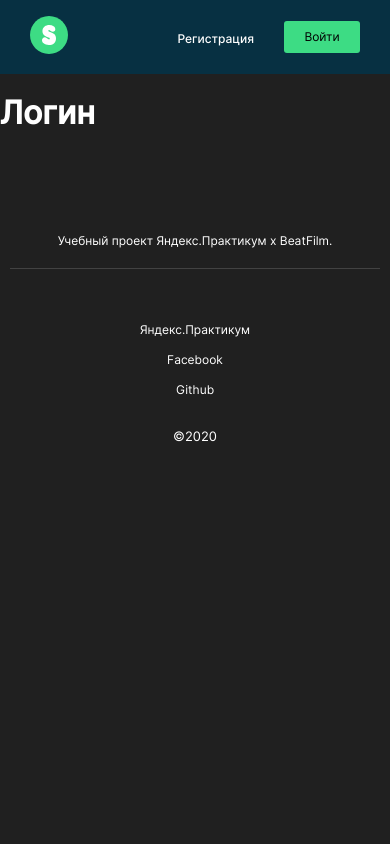
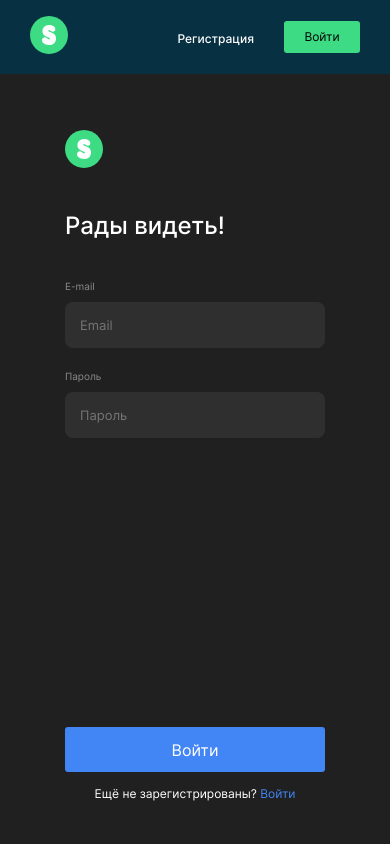
Before and after one commit to romanlesnoy/movies-explorer-frontend, a React (Create React App) app: page /sign-in in a window 390 px wide. Shown: the top 844 px of the page. Built offline with nearby package versions, Linux system fonts and the light colour scheme.

Commit message:
Create a Login component

```diff
--- a/src/components/App/App.js
+++ b/src/components/App/App.js
@@ -6,6 +6,7 @@ import Movies from "../Movies/Movies";
 import SavedMovies from "../SavedMovies/SavedMovies";
 import Profile from "../Profile/Profile";
 import Footer from "../Footer/Footer";
+import Login from "../Login/Login";
 
 function App() {
     const [loggedIn, setLoggedIn] = useState(true);
@@ -19,11 +20,11 @@ function App() {
                 </Route>
 
                 <Route path="/sign-up">
-                    <h1>Регистрация</h1>
+
                 </Route>
 
                 <Route path="/sign-in">
-                    <h1>Логин</h1>
+                    <Login/>
                 </Route>
 
                 <Route path="*">
--- /dev/null
+++ b/src/components/Login/Login.css
@@ -0,0 +1,136 @@
+.login {
+    margin: 0 auto;
+    padding: 70px 0;
+
+    display: flex;
+    flex-direction: column;
+    justify-content: space-between;
+
+    row-gap: 40px;
+}
+
+.login__home {
+
+}
+
+.login__logo {
+
+}
+
+.login__welcome {
+    margin: 0;
+
+    font-family: Inter;
+    font-style: normal;
+    font-weight: 500;
+    font-size: 24px;
+    line-height: 29px;
+}
+
+.login__form {
+    display: flex;
+    flex-direction: column;
+    justify-content: space-between;
+}
+
+.login__label {
+    display: flex;
+    flex-direction: column;
+    justify-content: space-between;
+    row-gap: 10px;
+
+    color: #8B8B8B;
+    font-family: Inter;
+    font-style: normal;
+    font-weight: normal;
+    font-size: 10px;
+    line-height: 12px;
+}
+
+.login__input {
+    width: 366px;
+    height: 16px;
+    padding: 15px;
+
+    border: none;
+    background-color: #2F2F2F;
+    border-radius: 8px;
+
+    color: #fff;
+    font-family: Inter;
+    font-style: normal;
+    font-weight: normal;
+    font-size: 13px;
+    line-height: 16px;
+}
+
+.login__input-error {
+    height: 12px;
+}
+
+.login__label:last-of-type {
+    padding-bottom: 69px;
+}
+
+.login__button {
+    width: 396px;
+    height: 45px;
+    align-self: flex-end;
+
+    color: #fff;
+    border: none;
+    background: #4285F4;
+    border-radius: 3px;
+}
+
+.login__paragraph {
+    margin: 0;
+    padding-top: 16px;
+
+    color: #fff;
+    text-align: center;
+
+    font-family: Inter;
+    font-style: normal;
+    font-weight: normal;
+    font-size: 14px;
+    line-height: 17px;
+}
+
+.login__link {
+    text-decoration: none;
+    color: #4285F4;
+}
+
+@media screen and (max-width: 768px) {
+    .login {
+        padding: 232px 0;
+    }
+    .login__label:last-of-type {
+        padding-bottom: 179px;
+    }
+}
+
+@media screen and (max-width: 456px) {
+    .login {
+        padding: 56px 0 30px;
+    }
+    .login__label:last-of-type {
+        padding-bottom: 267px;
+    }
+    .login__input {
+        width: 230px;
+    }
+    .login__button {
+        width: 260px;
+    }
+    .login__paragraph {
+        margin: 0;
+        padding-top: 15px;
+    }
+    .login__paragraph {
+        padding-top: 14px;
+        font-size: 12px;
+        line-height: 15px;
+    }
+}
--- /dev/null
+++ b/src/components/Login/Login.js
@@ -0,0 +1,53 @@
+import React from "react";
+import "./Login.css";
+import { Link } from "react-router-dom";
+import logo from "../../images/icons/logo.svg";
+
+function Login() {
+    return (
+        <section className="login">
+            <Link to="/" className="login__home">
+                <img className="login__logo" src={logo} alt="Логотип проект" />
+            </Link>
+            <h2 className="login__welcome">Рады видеть!</h2>
+            <form className="login__form">
+                <label className="login__label">
+                    E-mail
+                    <input
+                        className="login__input"
+                        name="email"
+                        type="email"
+                        placeholder="Email"
+                        required
+                        autoComplete="off"
+                    />
+                    <span className="login__input-error"></span>
+                </label>
+                <label className="login__label">
+                    Пароль
+                    <input
+                        className="login__input"
+                        name="password"
+                        type="password"
+                        minLength="8"
+                        placeholder="Пароль"
+                        required
+                        autoComplete="off"
+                    />
+                    <span className="login__input-error"></span>
+                </label>
+                <button type="submit" className="login__button">
+                    Войти
+                </button>
+                <p className="login__paragraph">
+                    Ещё не зарегистрированы?{" "}
+                    <Link className="login__link" to="/sign-in">
+                        Войти
+                    </Link>
+                </p>
+            </form>
+        </section>
+    );
+}
+
+export default Login;
--- a/src/components/Profile/Profile.js
+++ b/src/components/Profile/Profile.js
@@ -1,7 +1,6 @@
 import React from "react";
 import "./Profile.css";
 import { Link } from "react-router-dom";
-import Header from "../Header/Header";
 
 function Profile() {
     return (
@@ -35,7 +34,7 @@ function Profile() {
                     Редактировать
                 </button>
                 <button type="button" className="profile__button" role="link">
-                    <Link className="profile__button-link"to="/login">Выйти из аккаунта</Link>
+                    <Link className="profile__button-link"to="/sign-in">Выйти из аккаунта</Link>
                 </button>
             </div>
         </section>
```
Also changed, not shown: src/components/Register/Register.js (added, +66 -0 lines), src/components/Register/Register.css (added).
